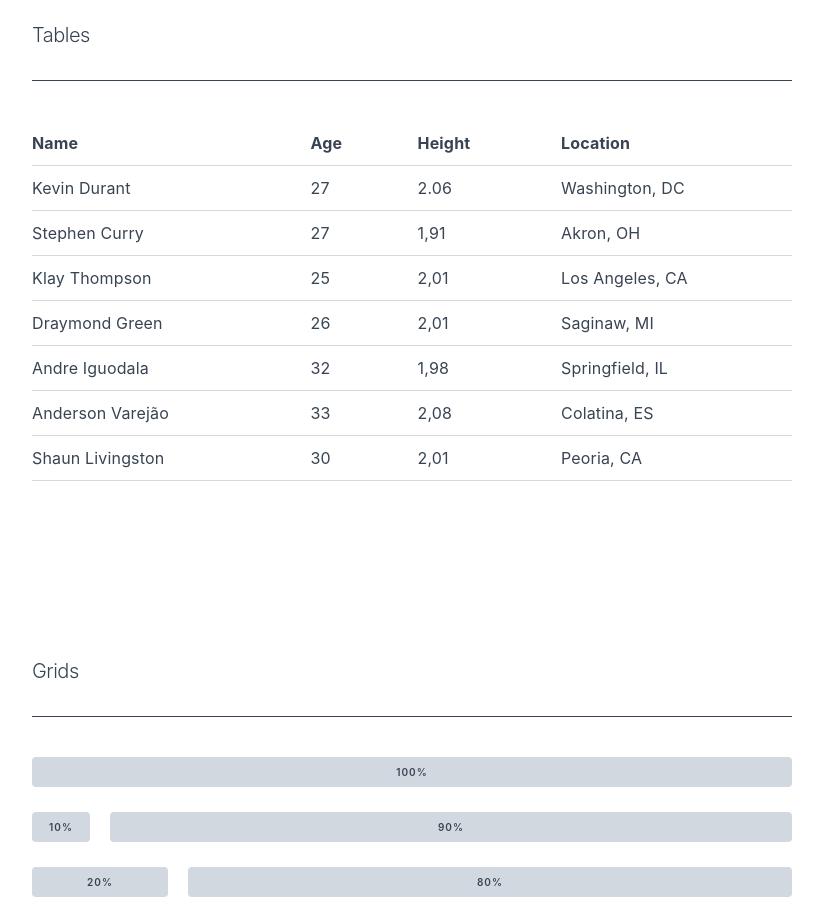
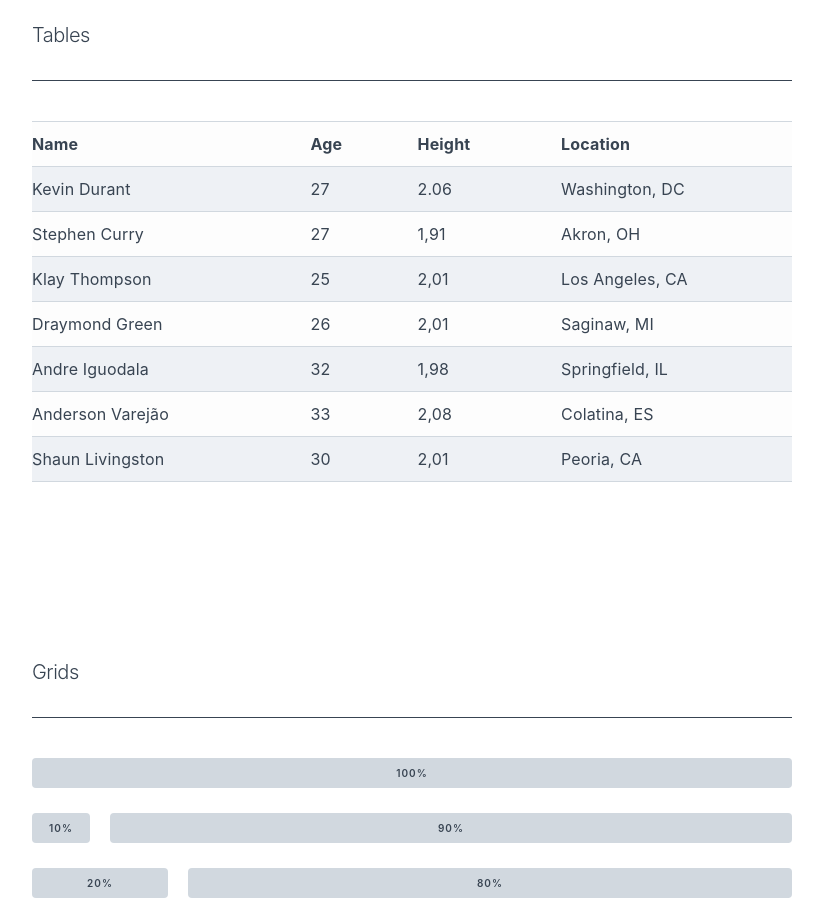
Before and after one commit to phodal/mifa, a website: page docs/index.html in a window 1280 px wide. Shown: the part 3960-4881 px from the top of the page, without its empty margins (228-1051 px from the left). Drawn offline with nearby package versions, Linux system fonts and the light colour scheme; files that its build step writes are made by us from their sources.

Commit message:
[Table] update background

```diff
--- a/src/_table.sass
+++ b/src/_table.sass
@@ -4,6 +4,18 @@
 table
   border-spacing: 0
   width: 100%
+
+table thead th,
+thead th
+  border-top: .1rem solid $color-grey
+  background: $color-light-grey
+
+tbody
+  tr
+    &:nth-child(even)
+      background: $color-light-grey
+    &:nth-child(odd)
+      background: $color-code-grey
 
 td,
 th
```
